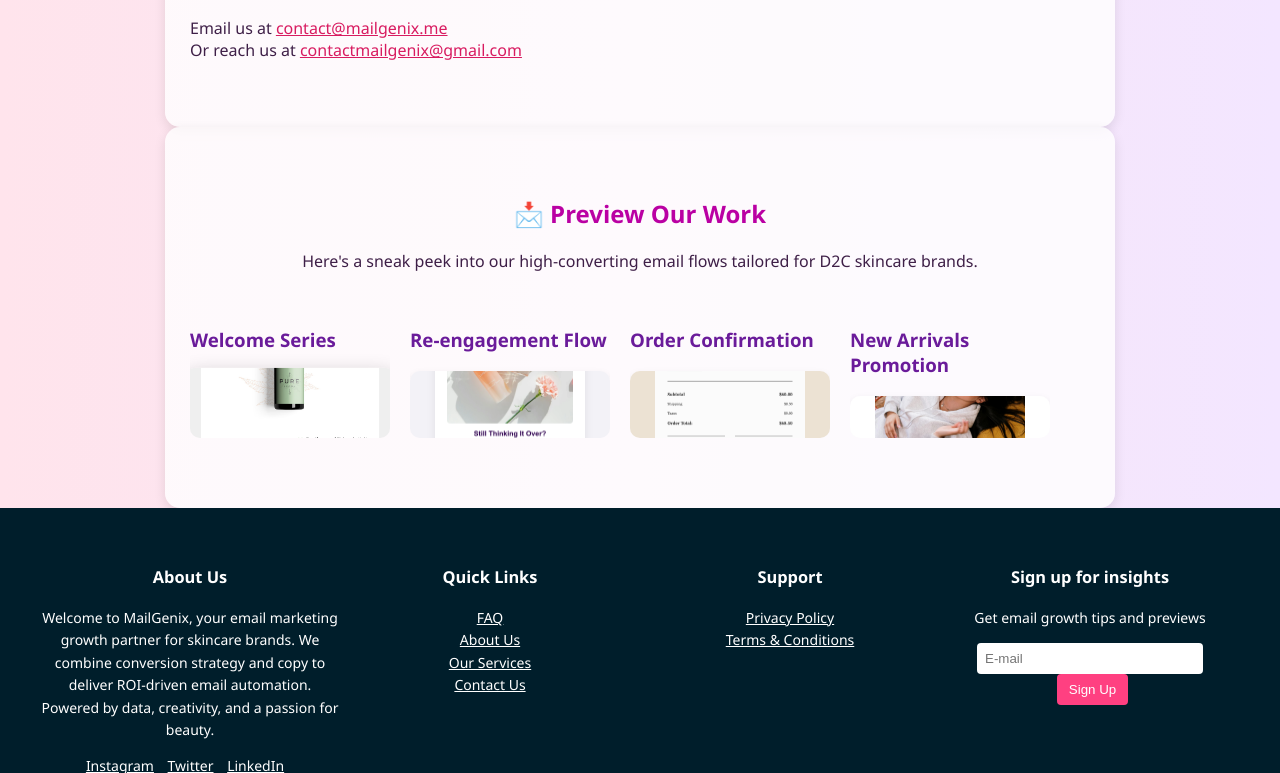
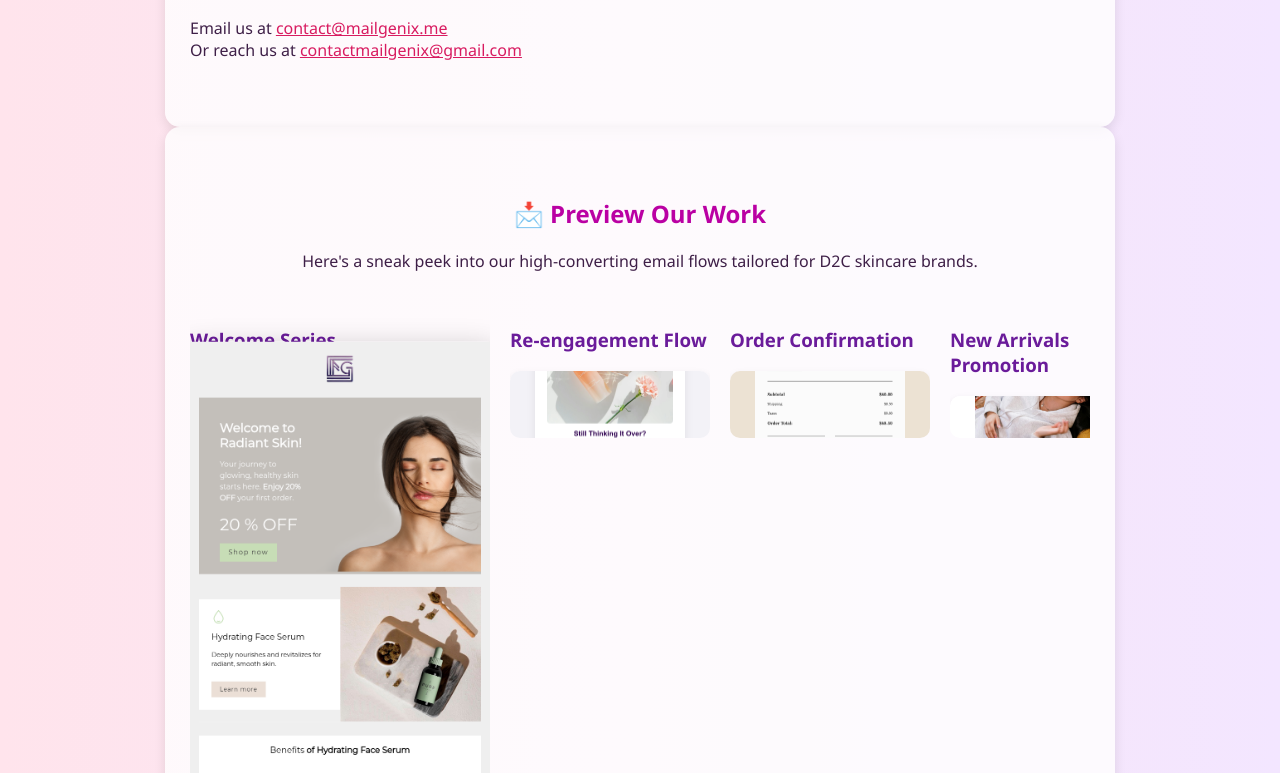
Before and after one commit to Rahul44287/mailgenix, a plain HTML site: page index.html in a window 1280 px wide. In both pictures the pointer is over the element "Welcome Series". Shown: the part 1418-2191 px from the top of the page. Drawn offline with Linux system fonts and the light colour scheme.

Commit message:
Update index.html

```diff
--- a/index.html
+++ b/index.html
@@ -1,3 +1,4 @@
+
 <!DOCTYPE html>
 
 <html lang="en">
@@ -145,17 +146,17 @@ transform: scale(1);
     transition: transform 0.3s ease, box-shadow 0.3s ease;
   }
 
-.preview-card\:hover {
+  .preview-card:hover {
     width: 300px;
     height: auto;
     z-index: 10;
   }
 
-.preview-card\:hover img {
+  .preview-card:hover img {
     transform: scale(1.05);
     box-shadow: 0 10px 30px rgba(0,0,0,0.3);
-} </style>
-
+  }
+</style>
 <div class="topnav">
 <a href="/" id="homeLink">Home</a>
 <a href="About_us1.html">About Us</a>
@@ -255,6 +256,5 @@ box-shadow: 0 10px 30px rgba(0,0,0,0.3);
       document.getElementById('homeLink').removeAttribute('href');
   }
 </script>
-
 </body>
 </html>
```
Lines whose indentation alone changed are shown as unchanged.
